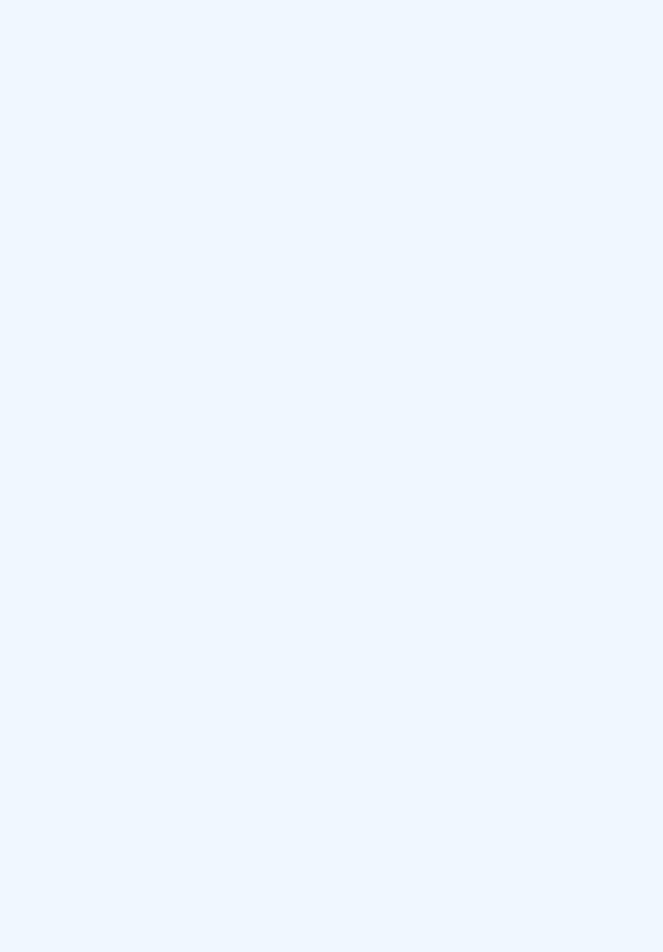
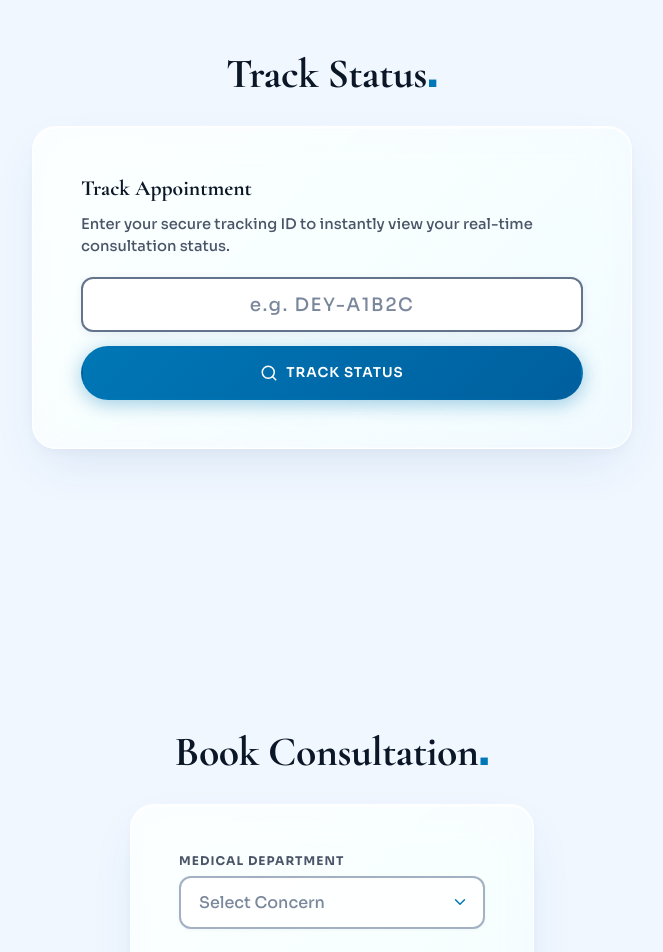
Before and after one commit to jitkarmakar46/DR.-Dey-s-website, a React (Vite) app in the folder frontend/: page / in a window 1280 px wide. Shown: the part 1660-2612 px from the top of the page, without its empty margins (308-971 px from the left). Before the commit the page ends 1027 px from the top, so only its background shows below. Built offline with nearby package versions, Linux system fonts and the light colour scheme.

Commit message:
feat: restore continuous scroll with section centering, scroll-spy observer, and clean select placeholders

```diff
--- a/frontend/src/index.css
+++ b/frontend/src/index.css
@@ -34,7 +34,7 @@
 
 * { box-sizing: border-box; margin: 0; padding: 0; font-family: var(--sans); -webkit-tap-highlight-color: transparent !important; }
 html {
-    scroll-behavior: auto;
+    scroll-behavior: smooth;
     -webkit-text-size-adjust: 100%;
 }
 
@@ -289,7 +289,8 @@ input::selection { background: rgba(0,119,182,0.15) !important; }
    ============================================================ */
 .section {
     min-height: calc(100vh - var(--top-h));
-    padding: 30px 0 90px 0;
+    min-height: calc(100dvh - var(--top-h));
+    padding: 40px 0;
     position: relative;
     z-index: 10;
     scroll-margin-top: var(--top-h);
@@ -327,6 +328,7 @@ input::selection { background: rgba(0,119,182,0.15) !important; }
     position: relative;
     z-index: 10;
     min-height: calc(100vh - var(--top-h));
+    min-height: calc(100dvh - var(--top-h));
     height: auto;
     display: flex;
     align-items: center;
@@ -335,7 +337,7 @@ input::selection { background: rgba(0,119,182,0.15) !important; }
     scroll-margin-top: var(--top-h);
     overflow: hidden;
     background: transparent;
-    padding: 20px 0 90px 0;
+    padding: 30px 0;
     box-sizing: border-box;
 }
 
@@ -560,7 +562,7 @@ input::placeholder, select:invalid, textarea::placeholder {
 /* Custom styled Date Input */
 input[type="date"].date-placeholder { color: transparent !important; position: relative; cursor: pointer; }
 input[type="date"].date-placeholder::before {
-    content: 'Select Date ▾';
+    content: 'Select Date';
     color: #64748b !important;
     opacity: 0.85 !important;
     font-family: var(--sans) !important;
--- a/frontend/src/pages/Home.jsx
+++ b/frontend/src/pages/Home.jsx
@@ -122,10 +122,57 @@ export default function Home() {
     const isNavClickingRef = useRef(false);
     const navClickTimerRef = useRef(null);
 
-    const handleNavClick = (sectionKey) => {
+    const handleNavClick = (sectionKey, e) => {
+        if (e && e.preventDefault) e.preventDefault();
         setActiveSection(sectionKey);
+        isNavClickingRef.current = true;
+        if (navClickTimerRef.current) clearTimeout(navClickTimerRef.current);
+        navClickTimerRef.current = setTimeout(() => {
+            isNavClickingRef.current = false;
+        }, 850);
+
+        if (sectionKey === 'home') {
             window.scrollTo({ top: 0, behavior: 'smooth' });
+        } else {
+            const el = document.getElementById(sectionKey);
+            if (el) {
+                const header = document.querySelector('.top-header');
+                const headerHeight = header ? header.offsetHeight : (window.innerWidth <= 768 ? 60 : 70);
+                const targetY = el.getBoundingClientRect().top + window.pageYOffset - headerHeight;
+                window.scrollTo({
+                    top: Math.max(0, targetY),
+                    behavior: 'smooth'
+                });
+            }
+        }
     };
+
+    // Scroll Spy — observes which section is currently centered/active in viewport
+    useEffect(() => {
+        const sectionIds = ['home', 'services', 'track', 'appointment'];
+        const sectionElements = sectionIds
+            .map(id => document.getElementById(id))
+            .filter(Boolean);
+
+        if (sectionElements.length === 0) return;
+
+        const observer = new IntersectionObserver((entries) => {
+            if (isNavClickingRef.current) return;
+
+            const visibleEntries = entries.filter(e => e.isIntersecting);
+            if (visibleEntries.length > 0) {
+                visibleEntries.sort((a, b) => b.intersectionRatio - a.intersectionRatio);
+                const activeId = visibleEntries[0].target.id;
+                setActiveSection(prev => (prev === activeId ? prev : activeId));
+            }
+        }, {
+            threshold: [0.25, 0.45, 0.65],
+            rootMargin: '-10% 0px -20% 0px'
+        });
+
+        sectionElements.forEach(el => observer.observe(el));
+        return () => observer.disconnect();
+    }, []);
 
     // Update BOTH desktop + mobile pill positions whenever activeSection changes
     useEffect(() => {
@@ -339,30 +386,28 @@ export default function Home() {
                             transform: `translateX(${pillStyle.x}px)`
                         }}
                     />
-                    <a href="#home" data-nav="home" className={activeSection === 'home' ? 'active' : ''} onClick={(e) => { e.preventDefault(); handleNavClick('home'); }}>Home</a>
-                    <a href="#services" data-nav="services" className={activeSection === 'services' ? 'active' : ''} onClick={(e) => { e.preventDefault(); handleNavClick('services'); }}>Services</a>
-                    <a href="#track" data-nav="track" className={activeSection === 'track' ? 'active' : ''} onClick={(e) => { e.preventDefault(); handleNavClick('track'); }}>Track</a>
-                    <a href="#appointment" data-nav="appointment" className={activeSection === 'appointment' ? 'active' : ''} onClick={(e) => { e.preventDefault(); handleNavClick('appointment'); }}>Book</a>
+                    <a href="#home" data-nav="home" className={activeSection === 'home' ? 'active' : ''} onClick={(e) => handleNavClick('home', e)}>Home</a>
+                    <a href="#services" data-nav="services" className={activeSection === 'services' ? 'active' : ''} onClick={(e) => handleNavClick('services', e)}>Services</a>
+                    <a href="#track" data-nav="track" className={activeSection === 'track' ? 'active' : ''} onClick={(e) => handleNavClick('track', e)}>Track</a>
+                    <a href="#appointment" data-nav="appointment" className={activeSection === 'appointment' ? 'active' : ''} onClick={(e) => handleNavClick('appointment', e)}>Book</a>
                 </nav>
             </header>
 
             {/* ——— HERO / HOME SECTION ——— */}
-            {activeSection === 'home' && (
             <section id="home" className="hero">
                 <div className="container">
                     <div className="hero-content">
                         <Typewriter />
                         <p>Expert general medicine for over 15&nbsp;years. Truly personalised care, always.</p>
                         <div className="hero-buttons">
-                                <a href="#appointment" className="btn btn-primary" onClick={(e) => { e.preventDefault(); handleNavClick('appointment'); }}>
+                            <a href="#appointment" className="btn btn-primary" onClick={(e) => handleNavClick('appointment', e)}>
                                 Schedule Visit
                             </a>
-                                <a href="#track" className="btn btn-primary btn-filled" onClick={(e) => { e.preventDefault(); handleNavClick('track'); }}>Check Status</a>
+                            <a href="#track" className="btn btn-primary btn-filled" onClick={(e) => handleNavClick('track', e)}>Check Status</a>
                         </div>
                     </div>
                 </div>
             </section>
-            )}
 
             {/* ——— BOTTOM TAB BAR — high contrast with icons & bold text ——— */}
             <nav className="bottom-nav" ref={mobileNavRef}>
@@ -374,26 +419,25 @@ export default function Home() {
                         transform: `translateX(${mobilePillStyle.x}px)`
                     }}
                 />
-                <a href="#home" data-nav="home" className={activeSection === 'home' ? 'active' : ''} onClick={(e) => { e.preventDefault(); handleNavClick('home'); }}>
+                <a href="#home" data-nav="home" className={activeSection === 'home' ? 'active' : ''} onClick={(e) => handleNavClick('home', e)}>
                     <Activity size={18} className="tab-icon" />
                     <span className="tab-label">Home</span>
                 </a>
-                <a href="#services" data-nav="services" className={activeSection === 'services' ? 'active' : ''} onClick={(e) => { e.preventDefault(); handleNavClick('services'); }}>
+                <a href="#services" data-nav="services" className={activeSection === 'services' ? 'active' : ''} onClick={(e) => handleNavClick('services', e)}>
                     <Stethoscope size={18} className="tab-icon" />
                     <span className="tab-label">Services</span>
                 </a>
-                <a href="#track" data-nav="track" className={activeSection === 'track' ? 'active' : ''} onClick={(e) => { e.preventDefault(); handleNavClick('track'); }}>
+                <a href="#track" data-nav="track" className={activeSection === 'track' ? 'active' : ''} onClick={(e) => handleNavClick('track', e)}>
                     <Search size={18} className="tab-icon" />
                     <span className="tab-label">Track</span>
                 </a>
-                <a href="#appointment" data-nav="appointment" className={activeSection === 'appointment' ? 'active' : ''} onClick={(e) => { e.preventDefault(); handleNavClick('appointment'); }}>
+                <a href="#appointment" data-nav="appointment" className={activeSection === 'appointment' ? 'active' : ''} onClick={(e) => handleNavClick('appointment', e)}>
                     <Clock size={18} className="tab-icon" />
                     <span className="tab-label">Book</span>
                 </a>
             </nav>
 
             {/* Services Section */}
-            {activeSection === 'services' && (
             <section id="services" className="section">
                 <div className="container">
                     <h2 className="section-title">Clinical Services<span className="title-dot">.</span></h2>
@@ -429,10 +473,8 @@ export default function Home() {
                     </div>
                 </div>
             </section>
-            )}
 
             {/* Tracking Section */}
-            {activeSection === 'track' && (
             <section id="track" className="section" style={{ borderTop: 'none' }}>
                 <div className="container">
                     <h2 className="section-title">Track Status<span className="title-dot">.</span></h2>
@@ -512,10 +554,8 @@ export default function Home() {
                     </div>
                 </div>
             </section>
-            )}
 
             {/* Booking Section */}
-            {activeSection === 'appointment' && (
             <section id="appointment" className="section" style={{ borderTop: 'none' }}>
                 <div className="container">
                     <h2 className="section-title">Book Consultation<span className="title-dot">.</span></h2>
@@ -533,7 +573,7 @@ export default function Home() {
                                                 onChange={e => setFormData({...formData, department: e.target.value})}
                                                 style={{ paddingRight: '42px', appearance: 'none', WebkitAppearance: 'none' }}
                                             >
-                                                    <option value="" disabled>Select Concern ▾</option>
+                                                <option value="" disabled>Select Concern</option>
                                                 <option value="General Checkup">General Checkup</option>
                                                 <option value="Fever">Fever / Infection</option>
                                                 <option value="Diabetes">Diabetes Follow-up</option>
@@ -566,7 +606,7 @@ export default function Home() {
                                                 onChange={e => setFormData({...formData, time: e.target.value})}
                                                 style={{ paddingRight: '42px', appearance: 'none', WebkitAppearance: 'none' }}
                                             >
-                                                    <option value="" disabled>Select Time Slot ▾</option>
+                                                <option value="" disabled>Select Time Slot</option>
                                                 <option value="Morning">Morning (10:00 AM - 1:00 PM)</option>
                                                 <option value="Evening">Evening (6:00 PM - 9:00 PM)</option>
                                             </select>
@@ -630,9 +670,7 @@ export default function Home() {
                     </div>
                 </div>
             </section>
-            )}
 
-            {activeSection === 'home' && (
             <footer className="footer">
                 <div className="container">
                     <div style={{ display: 'flex', alignItems: 'center', justifyContent: 'center', gap: '8px', marginBottom: '16px' }}>
@@ -643,7 +681,6 @@ export default function Home() {
                     <p style={{ color: 'var(--text-tertiary)', marginTop: '48px', fontSize: '0.85rem' }}>&copy; 2026 Dr. Dilip Dey Clinic. All rights reserved.</p>
                 </div>
             </footer>
-            )}
         </div>
     );
 }
```
Lines whose indentation alone changed are shown as unchanged.
